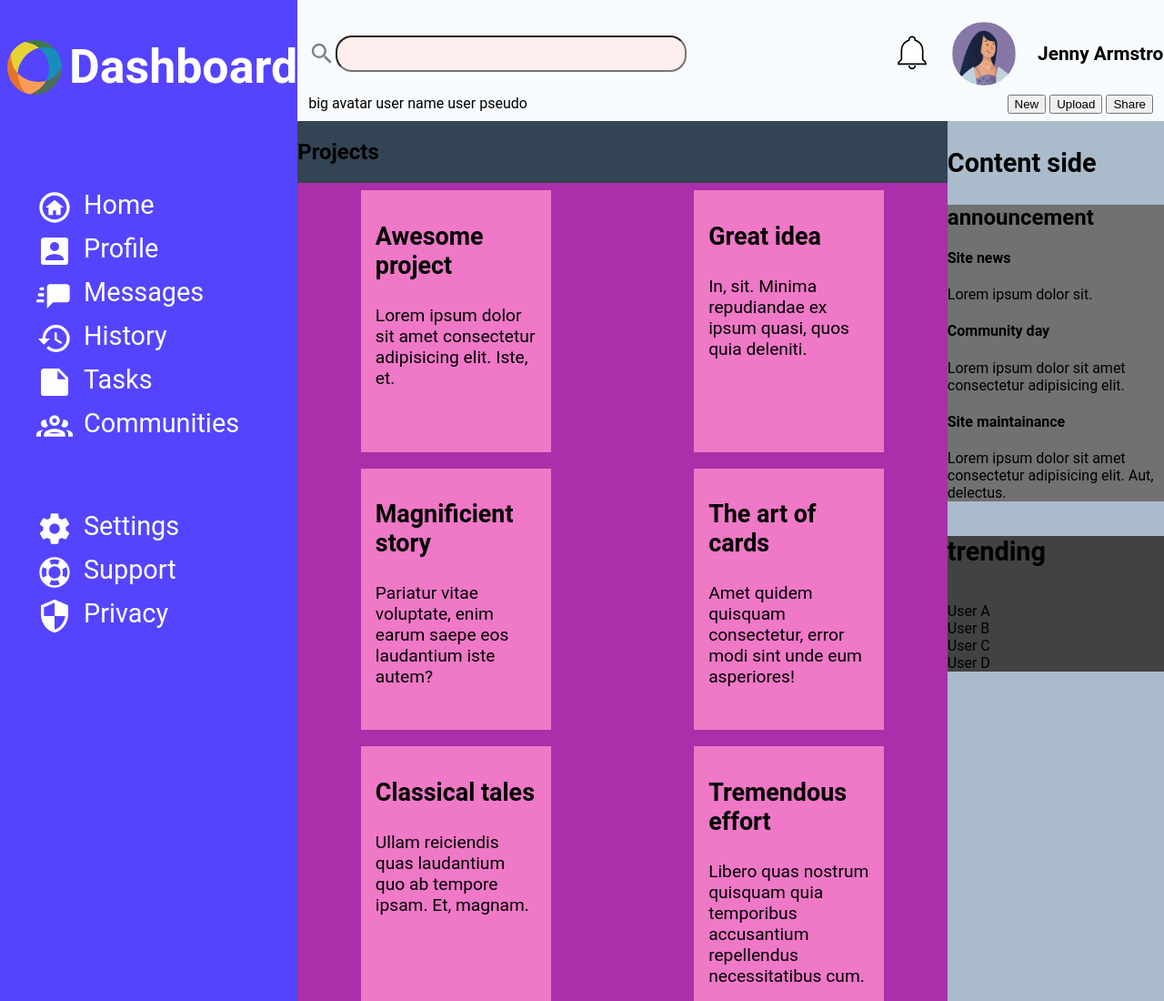
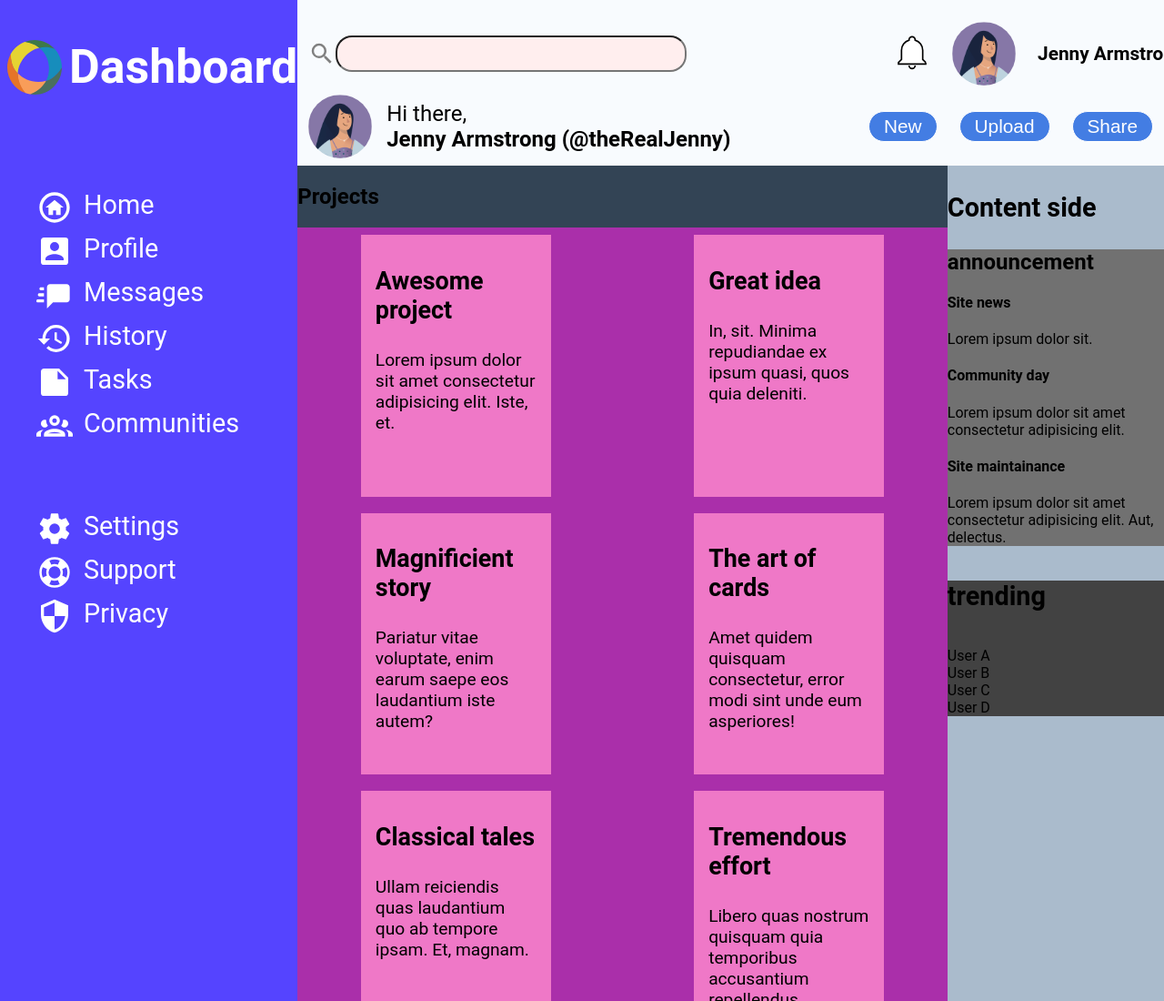
Before and after one commit to voiceinthedark/odin-dashboard-project, a plain HTML site: page index.html in a window 1280 px wide. Shown: the top 1100 px of the page at 91% size. Drawn offline with Linux system fonts and the light colour scheme.

Commit message:
added header bottom and fixed css

```diff
--- a/index.html
+++ b/index.html
@@ -35,9 +35,11 @@
 
       <div class="header-bottom">
         <div class="user">
-          <span>big avatar</span>
-          <span>user name</span>
-          <span>user pseudo</span>
+          <img src="assets/avatars/upstream_20.png" alt="user avatar">
+          <div class="user-pseudo">
+            <span>Hi there,</span>
+            <span>Jenny Armstrong (@theRealJenny)</span>
+          </div>
         </div>
         <div class="action-user">
           <button>New</button>
--- a/styles.css
+++ b/styles.css
@@ -25,7 +25,7 @@
   box-sizing: border-box;
 }
 
-:root{
+:root {
   --header-bg: #f8fbfe;
 
 }
@@ -47,7 +47,7 @@ main {
     "sidebar content";
   height: inherit;
 
-  h1{
+  h1 {
     font-size: 180%;
   }
 
@@ -69,18 +69,18 @@ main {
   margin-top: 1em;
 }
 
-.header-top .search-bar{
+.header-top .search-bar {
   display: flex;
   width: 80%;
   align-items: center;
 
-  svg{
+  svg {
     width: 30px;
     height: 30px;
     fill: gray;
   }
 
-  input[type="search"]{
+  input[type="search"] {
     border-radius: 18px;
     padding: 4px 12px;
     width: 60%;
@@ -89,23 +89,26 @@ main {
   }
 }
 
-.header-top .user-info{
+.header-top .user-info {
   display: flex;
   align-items: center;
   gap: 24px;
   padding-right: 8px;
-  svg{
+
+  svg {
     width: 40px;
     height: 40px;
     fill: white;
     stroke: black;
   }
-  img{
+
+  img {
     width: 70px;
     height: 70px;
     border-radius: 50%;
   }
-  .uname{
+
+  .uname {
     font-size: 130%;
     font-weight: 700;
 
@@ -116,6 +119,44 @@ main {
 .header .header-bottom {
   display: flex;
   justify-content: space-between;
+
+  .user {
+    display: flex;
+    align-items: center;
+    gap: 16px;
+    font-size: 150%;
+  }
+
+  .user img {
+    width: 70px;
+    height: 70px;
+    border-radius: 50%;
+  }
+
+  .user>.user-pseudo {
+    display: flex;
+    flex-direction: column;
+
+    span~span {
+      font-weight: 700;
+    }
+  }
+
+  .action-user{
+    display: flex;
+    align-items: center;
+    justify-self: flex-start;
+    gap: 24px;
+  }
+
+  .action-user > button{
+    font-size: 130%;
+    background-color: rgba(23, 94, 220, 80%);
+    color: white;
+    border: 1px solid white;
+    border-radius: 25px;
+    padding: 4px 16px;
+  }
 }
 
 
@@ -142,7 +183,7 @@ main {
   margin-left: 8px;
 }
 
-.dashboard-header > svg{
+.dashboard-header>svg {
   width: 60px;
   height: 60px;
 }
@@ -167,7 +208,8 @@ main {
     display: flex;
     gap: 12px;
     cursor: pointer;
-    &:hover{
+
+    &:hover {
       background-color: rgba(240, 240, 240, 10%);
     }
   }
```
